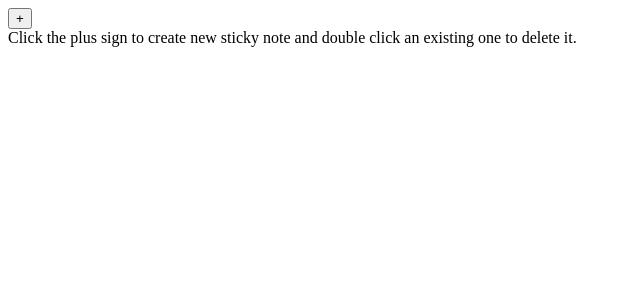
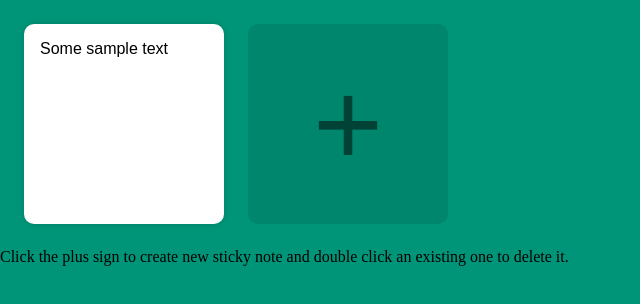
Before and after one commit to MichaelCampbell-on3001/stickynotes, a plain HTML site: page index.html in a window 1280 px wide. Shown: the whole page, without its empty margins (0-640 px from the left). Drawn offline with Linux system fonts and the light colour scheme.

Commit message:
routing js to html

```diff
--- a/index.html
+++ b/index.html
@@ -5,11 +5,13 @@
   <meta http-equiv="X-UA-Compatible" content="IE=edge">
   <meta name="viewport" content="width=device-width, initial-scale=1.0">
   <title>Sticky Notes</title>
+  <link rel="stylesheet" href="main.css">
+  <script src="main.js" defer></script>
 </head>
 <body>
   <div id="app">
-    <button class="add-note"
-    type="button">+</button>
+    <textarea class="note">Some sample text</textarea>
+    <button class="add-note" type="button">+</button>
   </div>
 </body>
 <footer>Click the plus sign to create new sticky note and double click an existing one to delete it.</footer>
```
